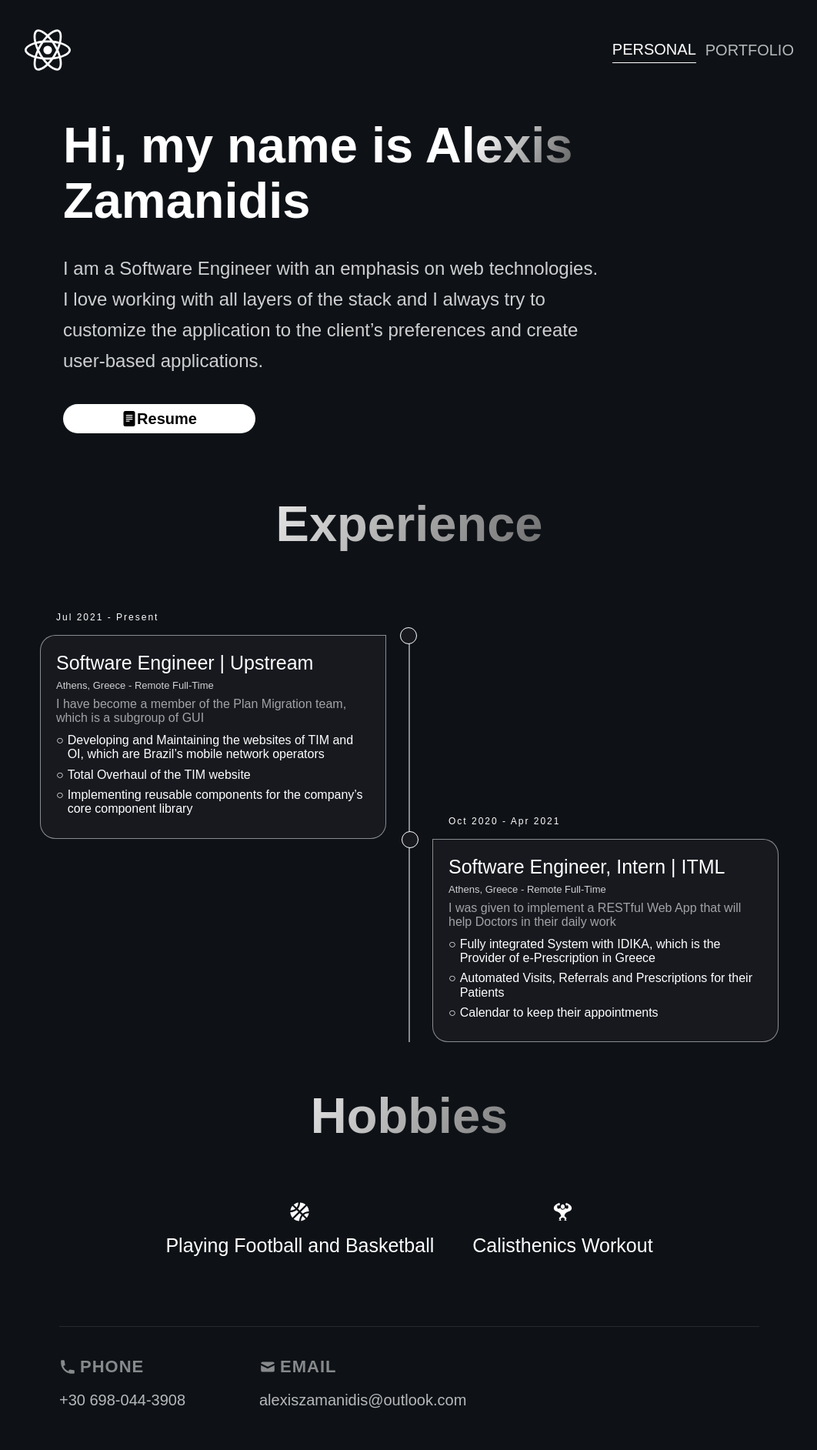
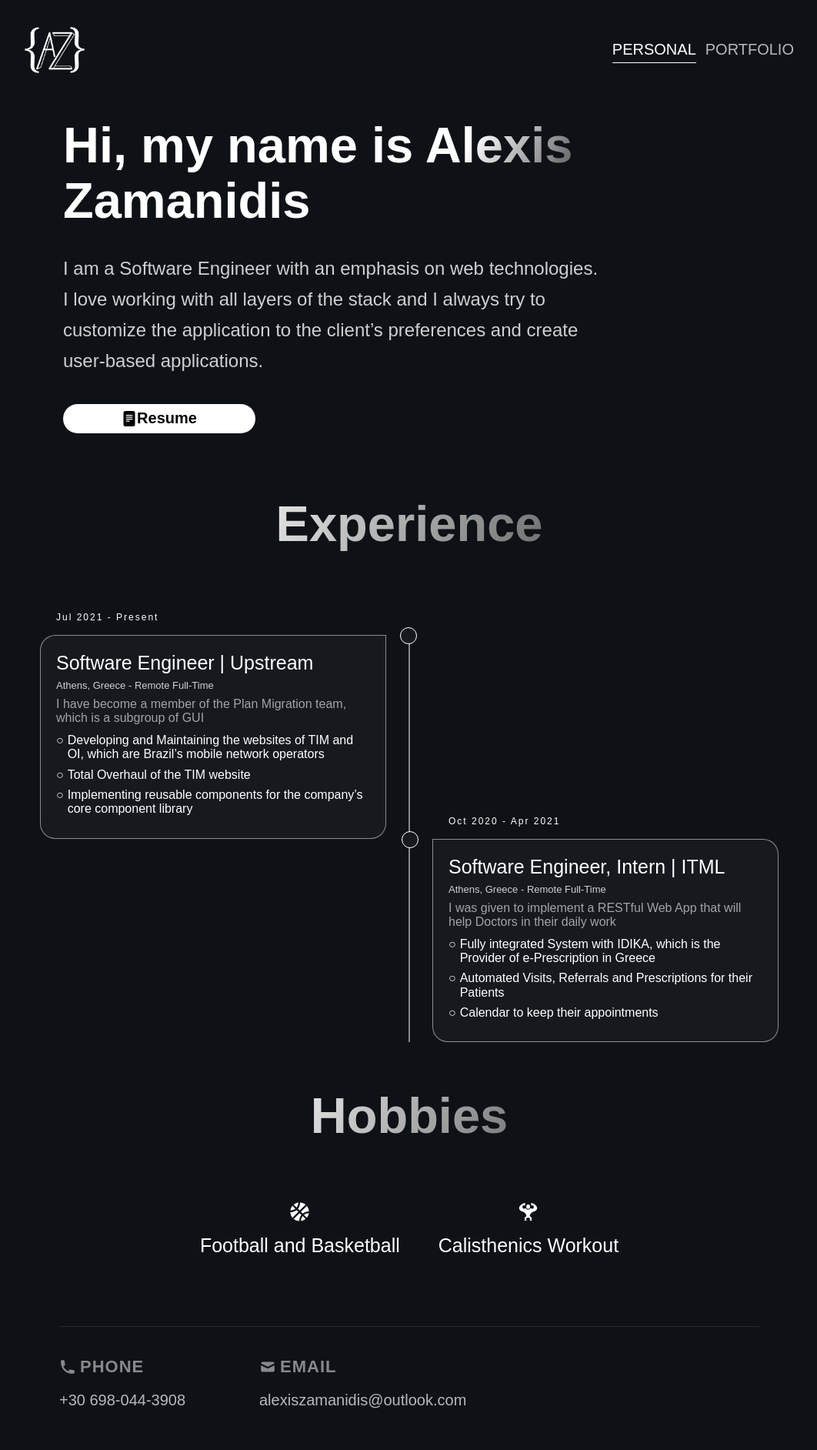
Before and after one commit to alexiszamanidis/2022, a Next.js app: page / in a window 1280 px wide. Shown: the top 1884 px of the page at 77% size, without its empty margins (108-1170 px from the left). Built offline with nearby package versions, Linux system fonts and the light colour scheme.

Commit message:
add logo.png, fix footer margin

```diff
--- a/components/Footer/styles.tsx
+++ b/components/Footer/styles.tsx
@@ -25,15 +25,12 @@ export const LinkItem = styled.a`
     position: relative;
     left: 0;
     &:hover {
-        color: ${(props) => props.theme.colors.whites[1000]};
+        color: ${(props) => props.theme.colors.primary.main};
     }
     @media ${(props) => props.theme.breakpoints.md} {
         font-size: 18px;
         line-height: 28px;
         display: flex;
-        &:hover {
-            color: ${(props) => props.theme.colors.whites[1000]};
-        }
     }
     @media ${(props) => props.theme.breakpoints.sm} {
         font-size: 16px;
@@ -41,9 +38,6 @@ export const LinkItem = styled.a`
         margin-bottom: 8px;
         display: flex;
         align-items: center;
-        &:hover {
-            color: ${(props) => props.theme.colors.whites[1000]};
-        }
     }
 `;
 
@@ -145,7 +139,7 @@ export const LinkColumn = styled.li`
     }
 `;
 
-export const LinkTitle = styled.h4`
+export const LinkTitle = styled.div`
     display: flex;
     align-items: center;
     gap: 5px;
--- a/components/Header/Header.tsx
+++ b/components/Header/Header.tsx
@@ -1,5 +1,6 @@
+import { assetsPrefix } from "../../constants";
 import { useTabsContext } from "../../contexts/TabsContext";
-import { Wrapper, StyledIcon, TabsWrapper, Tab } from "./styles";
+import { Wrapper, TabsWrapper, Tab, Logo } from "./styles";
 
 const Header = () => {
     const { tabs, activeTab, setActiveTab } = useTabsContext();
@@ -10,7 +11,7 @@ const Header = () => {
 
     return (
         <Wrapper>
-            <StyledIcon />
+            <Logo src={`${assetsPrefix}/logo.png`} alt="Alexis Zamanidis Logo" />
             <TabsWrapper>
                 {tabs.map((tab) => {
                     return (
--- a/components/Header/styles.tsx
+++ b/components/Header/styles.tsx
@@ -8,6 +8,7 @@ export const Wrapper = styled.div`
     justify-content: space-between;
     max-width: 1000px;
     margin: 35px auto 0px;
+    gap: 10px;
 
     @media ${(props) => props.theme.breakpoints.lg} {
         max-width: 700px;
@@ -62,3 +63,8 @@ export const Tab = styled.div<{ active?: boolean }>`
         line-height: 20px;
     }
 `;
+
+export const Logo = styled.img`
+    max-width: 80px;
+    max-height: 60px;
+`;
--- a/components/Layout/Layout.tsx
+++ b/components/Layout/Layout.tsx
@@ -20,7 +20,7 @@ const Layout = ({
     children,
 }: LayoutProps) => {
     return (
-        <div>
+        <div style={{ display: "flex", flexDirection: "column", minHeight: "100vh" }}>
             <Head>
                 <meta charSet="utf-8" />
                 <meta name="viewport" content="width=device-width, initial-scale=1" />
@@ -38,7 +38,11 @@ const Layout = ({
                 /> */}
             </Head>
             <div>{children}</div>
-            {footer && <Footer />}
+            {footer && (
+                <div style={{ marginTop: "auto" }}>
+                    <Footer />
+                </div>
+            )}
         </div>
     );
 };
--- a/constants/index.tsx
+++ b/constants/index.tsx
@@ -3,6 +3,8 @@ import { BsFileTextFill } from "react-icons/bs";
 import { HiPhone, HiMail } from "react-icons/hi";
 import { FaGithub, FaLinkedin, FaBasketballBall } from "react-icons/fa";
 import { Contact, Education, Experience, Cv, Social, Hobby } from "../types";
+
+export const assetsPrefix = process.env.NEXT_PUBLIC_BASE_PATH ?? "";
 
 export const HEAD_TITLE = "Alexis Zamanidis";
 export const HEAD_DESCRIPTION =
@@ -107,7 +109,7 @@ export const experience: Experience[] = [
 
 export const hobbies: Hobby[] = [
     {
-        title: "Playing Football and Basketball",
+        title: "Football and Basketball",
         icon: <FaBasketballBall />,
     },
     {
```
Also changed, not shown: public/logo.png (added).
